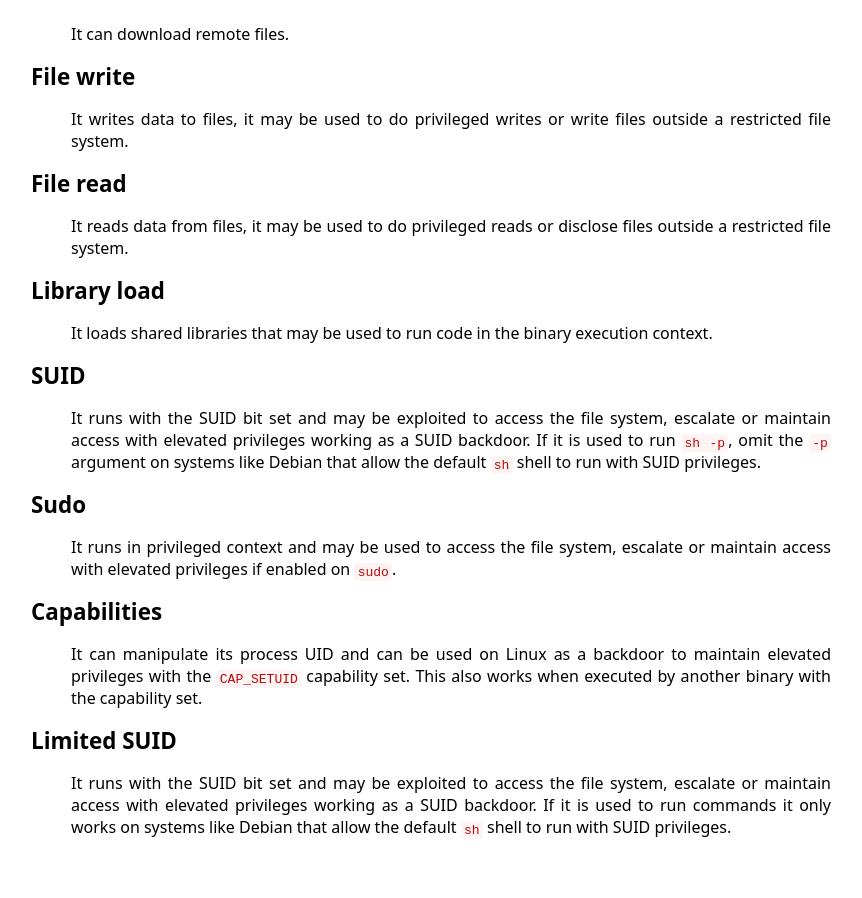
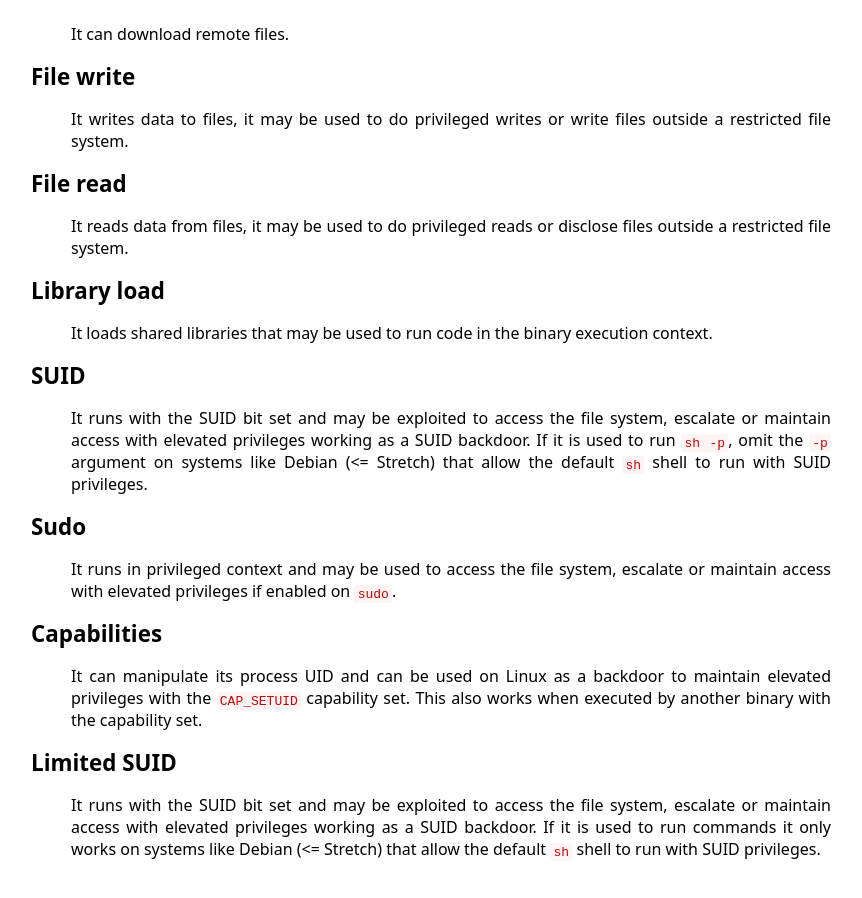
Before and after one commit to GTFOBins/GTFOBins.github.io, a Jekyll site: the page built from functions.md, in a window 1280 px wide and 900 px high, scrolled down 805 px. Shown: the whole window, without its empty margins (209-1071 px from the left). Built offline with Jekyll 4.4.1, drawn with Linux system fonts in a browser that asks for light colours.

Commit message:
Add note about Debian Buster
Since Debian Buster, `sh` drops SUID privileges unless the `-p` option is
passed, thus behaving like Ubuntu.

```diff
--- a/_data/functions.yml
+++ b/_data/functions.yml
@@ -69,8 +69,9 @@ suid:
   description: |
     It runs with the SUID bit set and may be exploited to access the file
     system, escalate or maintain access with elevated privileges working as a
-    SUID backdoor. If it is used to run `sh -p`, omit the `-p` argument on systems
-    like Debian that allow the default `sh` shell to run with SUID privileges.
+    SUID backdoor. If it is used to run `sh -p`, omit the `-p` argument on
+    systems like Debian (<= Stretch) that allow the default `sh` shell to run
+    with SUID privileges.
 
 sudo:
   label: Sudo
@@ -90,5 +91,6 @@ limited-suid:
   description: |
     It runs with the SUID bit set and may be exploited to access the file
     system, escalate or maintain access with elevated privileges working as a
-    SUID backdoor. If it is used to run commands it only works on systems
-    like Debian that allow the default `sh` shell to run with SUID privileges.
+    SUID backdoor. If it is used to run commands it only works on systems like
+    Debian (<= Stretch) that allow the default `sh` shell to run with SUID
+    privileges.
```
